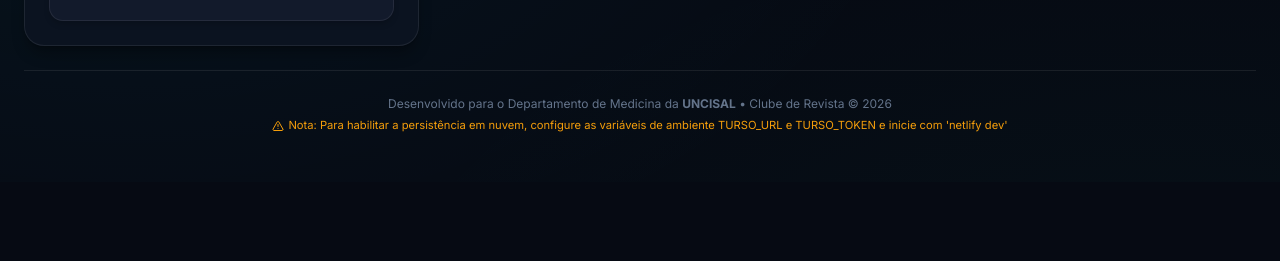
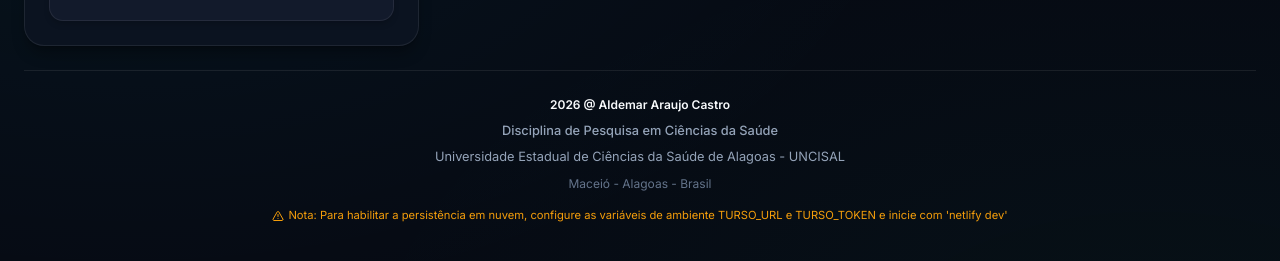
Before and after one commit to aldemararaujo/clubederevista_ui, a React (Vite) app: page / in a window 1280 px wide. Shown: the part 1070-1331 px from the top of the page. Before the commit the page ends 1252 px from the top, so only its background shows below. Built offline with nearby package versions, Linux system fonts and the light colour scheme; no server answers.

Commit message:
style: ajusta o texto do rodape

```diff
--- a/src/App.jsx
+++ b/src/App.jsx
@@ -328,12 +328,21 @@ export default function App() {
       </div>
 
       {/* Rodapé da Aplicação */}
-      <footer className="app-footer">
-        <p>
-          Desenvolvido para o Departamento de Medicina da <strong>UNCISAL</strong> &bull; Clube de Revista &copy; {new Date().getFullYear()}
+      <footer className="app-footer" style={{ display: "flex", flexDirection: "column", gap: "6px", lineHeight: "1.6" }}>
+        <p style={{ fontWeight: "600", color: "var(--text-primary)" }}>
+          2026 @ Aldemar Araujo Castro
+        </p>
+        <p style={{ fontSize: "0.8rem", color: "var(--text-secondary)", fontWeight: "500" }}>
+          Disciplina de Pesquisa em Ciências da Saúde
+        </p>
+        <p style={{ fontSize: "0.8rem", color: "var(--text-secondary)" }}>
+          Universidade Estadual de Ciências da Saúde de Alagoas - UNCISAL
+        </p>
+        <p style={{ fontSize: "0.75rem", color: "var(--text-muted)" }}>
+          Maceió - Alagoas - Brasil
         </p>
         {isOfflineMode && (
-          <p style={{ color: "var(--warning)", marginTop: "4px", fontSize: "0.7rem", display: "flex", alignItems: "center", justifyContent: "center", gap: "4px" }}>
+          <p style={{ color: "var(--warning)", marginTop: "8px", fontSize: "0.7rem", display: "flex", alignItems: "center", justifyContent: "center", gap: "4px" }}>
             <AlertTriangle size={12} />
             <span>Nota: Para habilitar a persistência em nuvem, configure as variáveis de ambiente TURSO_URL e TURSO_TOKEN e inicie com 'netlify dev'</span>
           </p>
```
